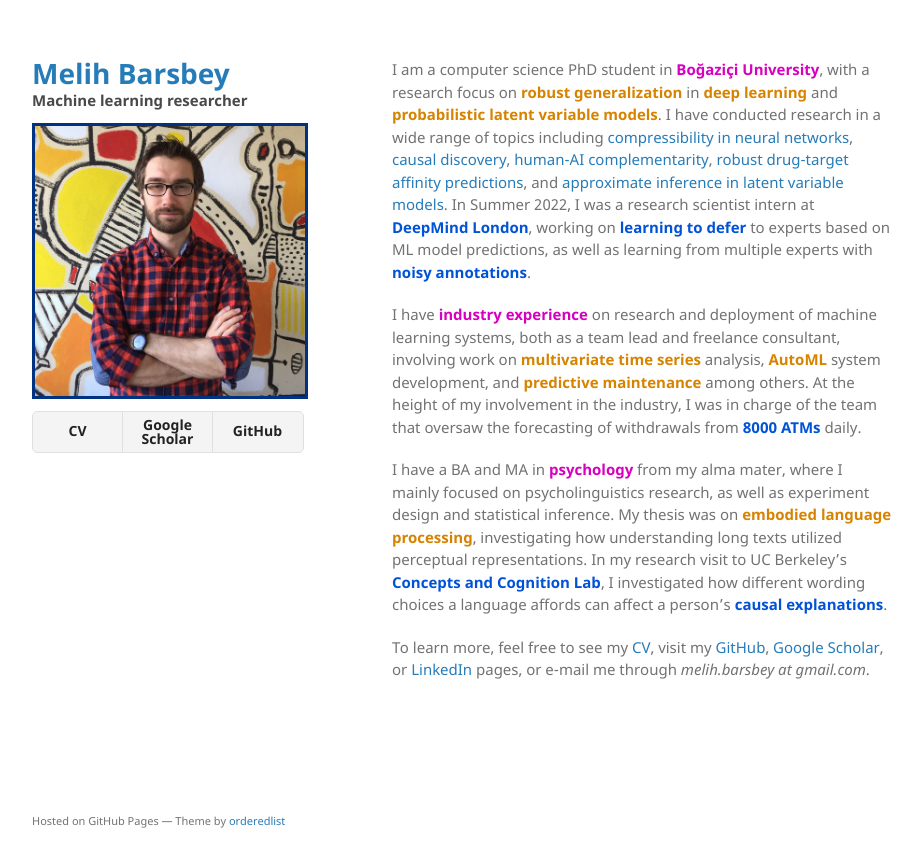
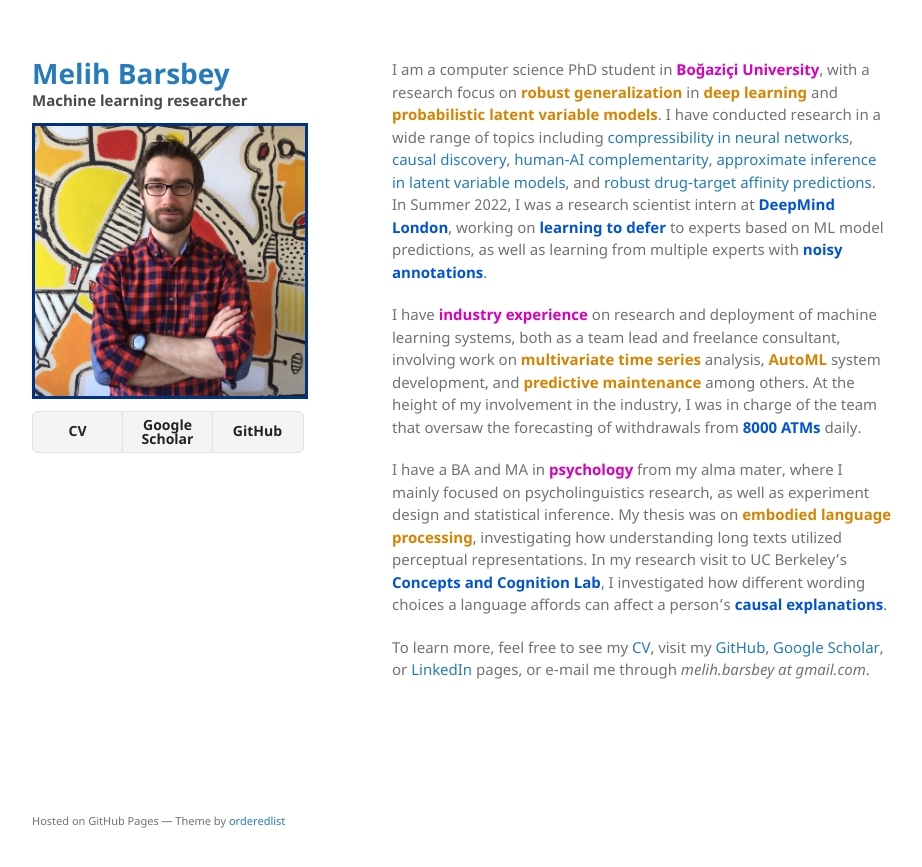
Before and after one commit to mbarsbey/mbarsbey.github.io, a Jekyll site: the page built from index.md, in a window 1280 px wide. Shown: the top 867 px of the page, without its empty margins (178-1100 px from the left). Built offline with Jekyll 4.4.1, drawn with Linux system fonts in a browser that asks for light colours.

Commit message:
Update index.md

```diff
--- a/index.md
+++ b/index.md
@@ -1,7 +1,7 @@
 ---
 layout: default
 ---
-I am a computer science PhD student in **<span style="color: #d600be">Boğaziçi University</span>**, with a research focus on **<span style="color: #d68300">robust generalization</span>** in **<span style="color: #d68300">deep learning</span>** and **<span style="color: #d68300">probabilistic latent variable models</span>**. I have conducted research in a wide range of topics including [compressibility in neural networks](https://proceedings.neurips.cc/paper/2021/hash/f5c3dd7514bf620a1b85450d2ae374b1-Abstract.html), [causal discovery](https://openreview.net/forum?id=ByeB5k2Etr), [human-AI complementarity](https://www.researchsquare.com/article/rs-2231672/v1), [robust drug-target affinity predictions](http://recomb2023.bilkent.edu.tr/program.html), and [approximate inference in latent variable models](https://ieeexplore.ieee.org/document/9296951). In Summer 2022, I was a research scientist intern at **<span style="color: #0053d6">DeepMind London</span>**, working on **<span style="color: #0053d6">learning to defer</span>** to experts based on ML model predictions, as well as learning from multiple experts with **<span style="color: #0053d6">noisy annotations</span>**.
+I am a computer science PhD student in **<span style="color: #d600be">Boğaziçi University</span>**, with a research focus on **<span style="color: #d68300">robust generalization</span>** in **<span style="color: #d68300">deep learning</span>** and **<span style="color: #d68300">probabilistic latent variable models</span>**. I have conducted research in a wide range of topics including [compressibility in neural networks](https://proceedings.neurips.cc/paper/2021/hash/f5c3dd7514bf620a1b85450d2ae374b1-Abstract.html), [causal discovery](https://openreview.net/forum?id=ByeB5k2Etr), [human-AI complementarity](https://www.researchsquare.com/article/rs-2231672/v1), [approximate inference in latent variable models](https://ieeexplore.ieee.org/document/9296951), and [robust drug-target affinity predictions](http://recomb2023.bilkent.edu.tr/program.html). In Summer 2022, I was a research scientist intern at **<span style="color: #0053d6">DeepMind London</span>**, working on **<span style="color: #0053d6">learning to defer</span>** to experts based on ML model predictions, as well as learning from multiple experts with **<span style="color: #0053d6">noisy annotations</span>**.
 
 I have **<span style="color: #d600be">industry experience</span>** on research and deployment of machine learning systems, both as a team lead and freelance consultant, involving work on **<span style="color: #d68300">multivariate time series</span>** analysis, **<span style="color: #d68300">AutoML</span>** system development, and **<span style="color: #d68300">predictive maintenance</span>** among others. At the height of my involvement in the industry, I was in charge of the team that oversaw the forecasting of withdrawals from **<span style="color: #0053d6">8000 ATMs</span>** daily.
 
```
